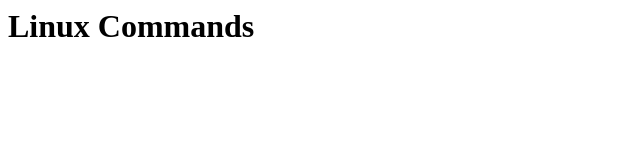
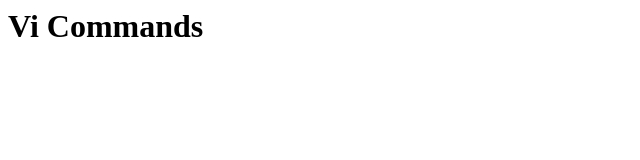
Before and after one commit to Swathi0141/MyWebsite, a plain HTML site: page index.html in a window 1280 px wide. Shown: the whole page, without its empty margins (0-640 px from the left). Drawn offline with Linux system fonts and the light colour scheme.

Commit message:
vi commands

```diff
--- a/index.html
+++ b/index.html
@@ -3,6 +3,6 @@
 		<title>My First Webpage</title>
 	</head>
 	<body>
-		<h1>Linux Commands</h1>
+		<h1>Vi Commands</h1>
 	</body>
 </html>
```
